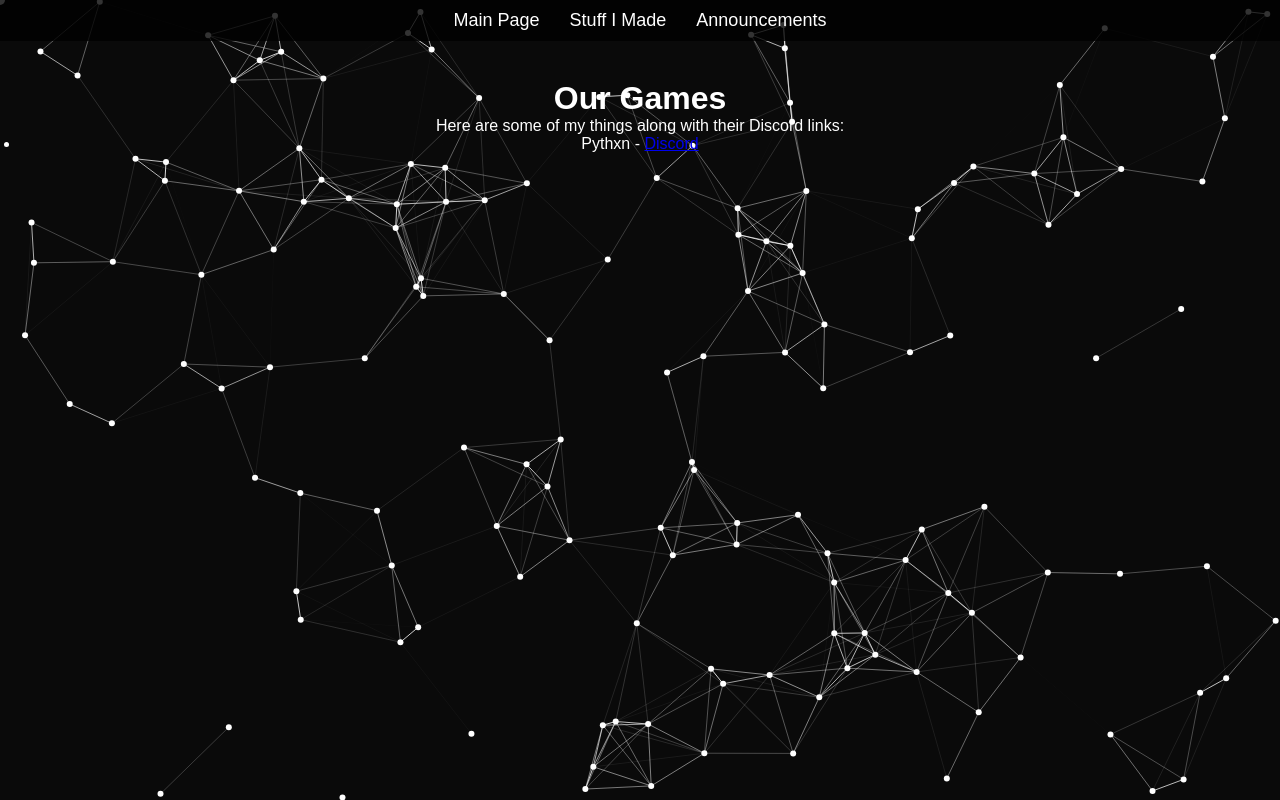
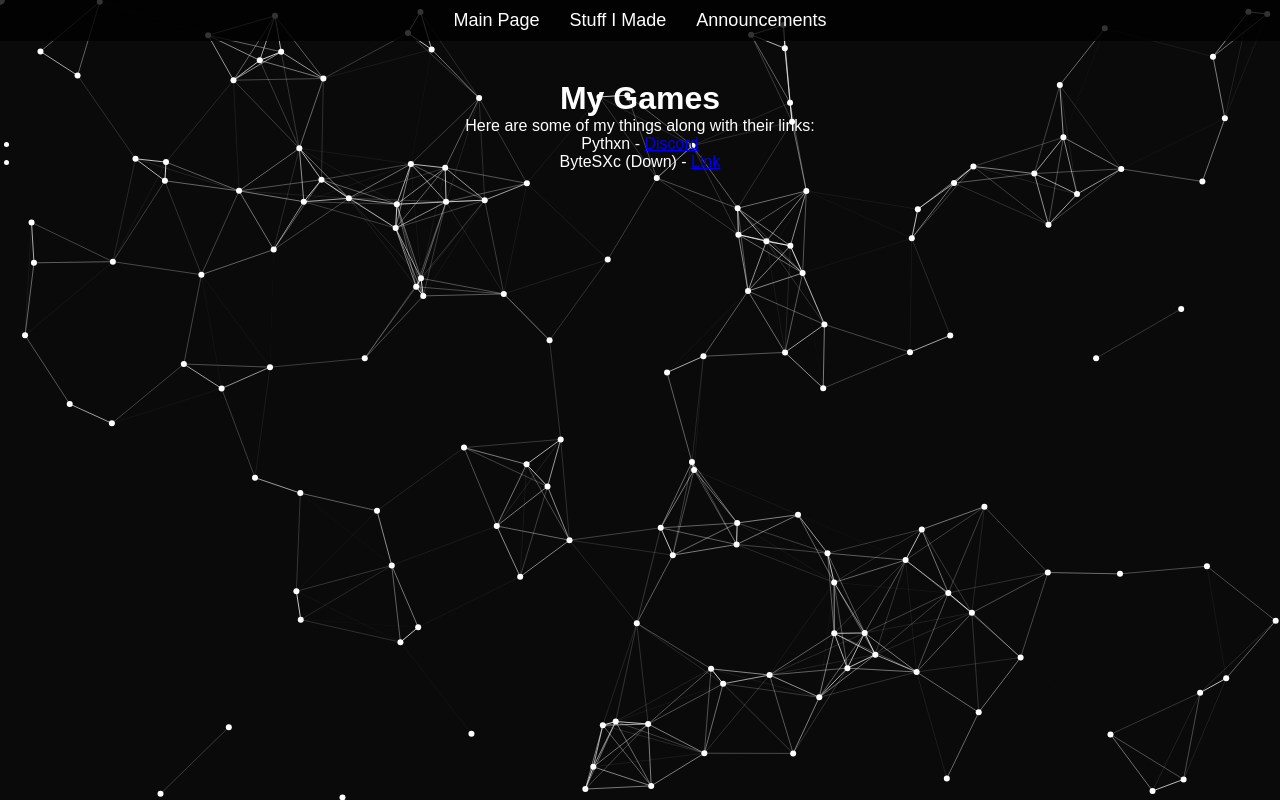
Before and after one commit to 4LT3RTH3GL1TCH3R/AboutMeSite, a plain HTML site: page index.html in a window 1280 px wide. Both pictures are taken after a click on the link "Stuff I Made". Drawn offline with Linux system fonts and the light colour scheme.

Commit message:
Update index.html

```diff
--- a/index.html
+++ b/index.html
@@ -24,14 +24,16 @@
     <div id="content">
         <div id="main" class="page active">
             <h1>Welcome to My Website</h1>
-            <p>I tried making games at a young age cause i was fascinated by them, but I failed. I waited a few years, got some more knowledge and now game making is basically all i do.</p>
+            <p>I tried making games at a young age cause i was fascinated by them, but I failed. I waited a few years, got some more knowledge and now game making and creating is basically all i do.</p>
+            <p>I code in MANY languages including CSS, JS, JSON, C, CPP, C#, HTML, and PY.</p>
         </div>
 
         <div id="games" class="page">
-            <h1>Our Games</h1>
-            <p>Here are some of my things along with their Discord links:</p>
+            <h1>My Games</h1>
+            <p>Here are some of my things along with their links:</p>
             <ul>
                 <li>Pythxn - <a href="https://discord.gg/sReQSrTP4Z">Discord</a></li>
+                <li>ByteSXc (Down) - <a href="https://github.com/4LT3RTH3GL1TCH3R/bytesXc">Link</a></li>
             </ul>
         </div>
 
```
